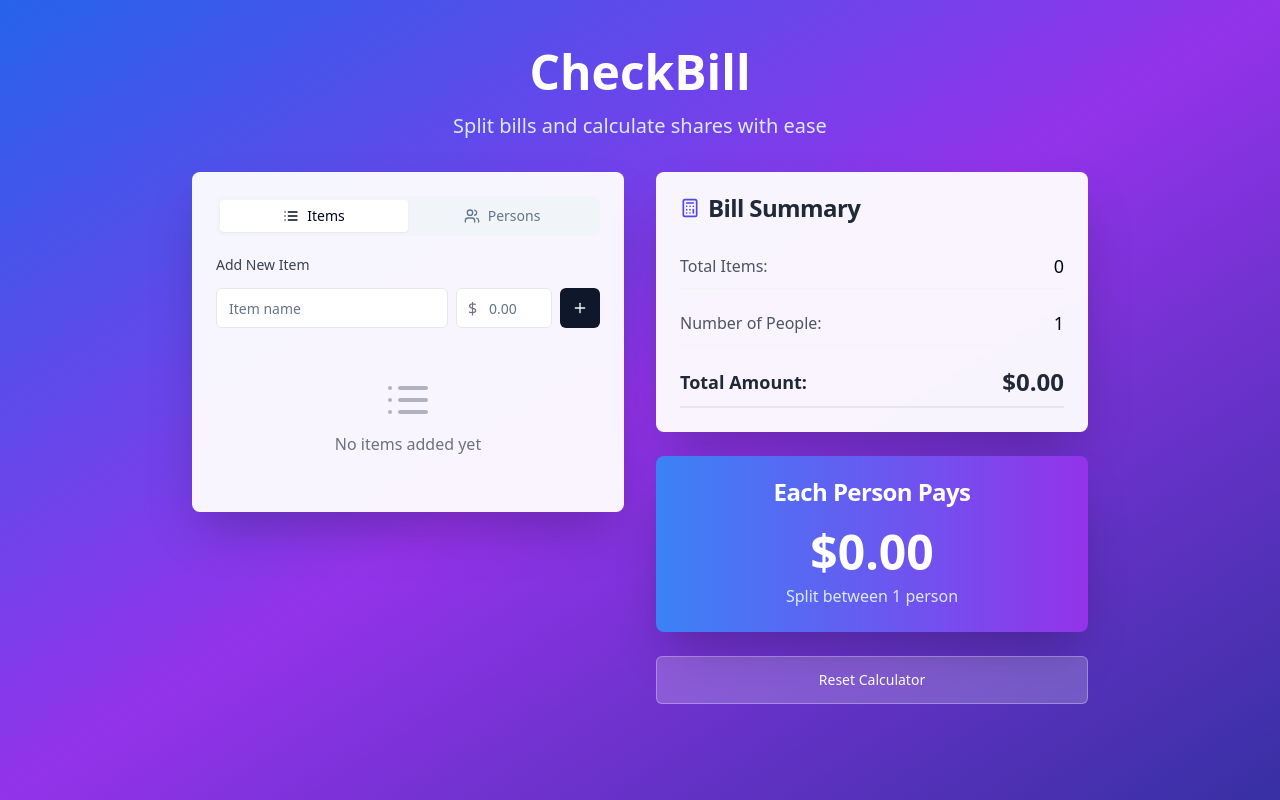
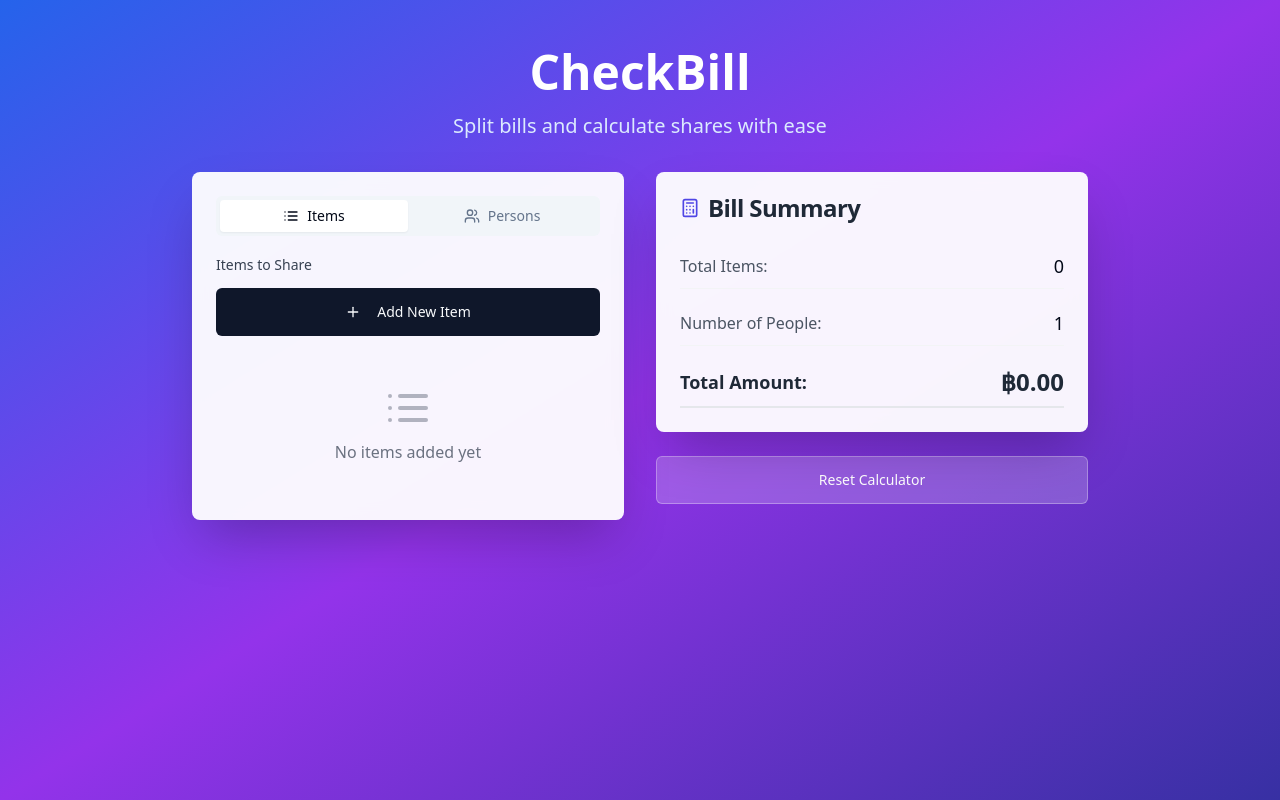
Before and after one commit to tchtan/tanbillsplit, a React (Vite) app: page / in a window 1280 px wide. Built offline with nearby package versions, Linux system fonts and the light colour scheme.

Commit message:
feat: Implement Baht currency and item sharing
-   Updated the app to use Baht currency.
-   Added a prompt to the first tab to input the number of people sharing an item, including a "select all" option.

```diff
--- a/src/pages/Index.tsx
+++ b/src/pages/Index.tsx
@@ -5,12 +5,15 @@ import { Input } from '@/components/ui/input';
 import { Label } from '@/components/ui/label';
 import { Button } from '@/components/ui/button';
 import { Tabs, TabsContent, TabsList, TabsTrigger } from '@/components/ui/tabs';
-import { Calculator, Users, Plus, Trash2, DollarSign, List } from 'lucide-react';
+import { Checkbox } from '@/components/ui/checkbox';
+import { Select, SelectContent, SelectItem, SelectTrigger, SelectValue } from '@/components/ui/select';
+import { Calculator, Users, Plus, Trash2, DollarSign, List, X } from 'lucide-react';
 
 interface Item {
   id: string;
   name: string;
   amount: number;
+  sharedBy: string[]; // Array of person IDs who share this item
 }
 
 interface Person {
@@ -24,27 +27,40 @@ const Index = () => {
   const [newItemName, setNewItemName] = useState<string>('');
   const [newItemAmount, setNewItemAmount] = useState<string>('');
   const [newPersonName, setNewPersonName] = useState<string>('');
+  const [showItemDialog, setShowItemDialog] = useState<boolean>(false);
+  const [selectedPersons, setSelectedPersons] = useState<string[]>([]);
 
   const totalAmount = items.reduce((sum, item) => sum + item.amount, 0);
-  const sharePerPerson = persons.length > 0 ? totalAmount / persons.length : 0;
 
   const formatCurrency = (amount: number) => {
-    return new Intl.NumberFormat('en-US', {
+    return new Intl.NumberFormat('th-TH', {
       style: 'currency',
-      currency: 'USD',
+      currency: 'THB',
     }).format(amount);
   };
 
+  const calculatePersonShare = (personId: string) => {
+    return items.reduce((sum, item) => {
+      if (item.sharedBy.includes(personId)) {
+        return sum + (item.amount / item.sharedBy.length);
+      }
+      return sum;
+    }, 0);
+  };
+
   const handleAddItem = () => {
-    if (newItemName.trim() && parseFloat(newItemAmount) > 0) {
+    if (newItemName.trim() && parseFloat(newItemAmount) > 0 && selectedPersons.length > 0) {
       const newItem: Item = {
         id: Date.now().toString(),
         name: newItemName.trim(),
         amount: parseFloat(newItemAmount),
+        sharedBy: selectedPersons,
       };
       setItems([...items, newItem]);
       setNewItemName('');
       setNewItemAmount('');
+      setSelectedPersons([]);
+      setShowItemDialog(false);
     }
   };
 
@@ -66,12 +82,38 @@ const Index = () => {
   const handleDeletePerson = (id: string) => {
     if (persons.length > 1) {
       setPersons(persons.filter(person => person.id !== id));
+      // Remove this person from all items
+      setItems(items.map(item => ({
+        ...item,
+        sharedBy: item.sharedBy.filter(personId => personId !== id)
+      })).filter(item => item.sharedBy.length > 0));
     }
   };
 
   const handleAmountChange = (e: React.ChangeEvent<HTMLInputElement>) => {
     const value = e.target.value.replace(/[^0-9.]/g, '');
     setNewItemAmount(value);
+  };
+
+  const handlePersonSelect = (personId: string, checked: boolean) => {
+    if (checked) {
+      setSelectedPersons([...selectedPersons, personId]);
+    } else {
+      setSelectedPersons(selectedPersons.filter(id => id !== personId));
+    }
+  };
+
+  const handleSelectAll = () => {
+    if (selectedPersons.length === persons.length) {
+      setSelectedPersons([]);
+    } else {
+      setSelectedPersons(persons.map(p => p.id));
+    }
+  };
+
+  const openItemDialog = () => {
+    setShowItemDialog(true);
+    setSelectedPersons([]);
   };
 
   return (
@@ -105,32 +147,13 @@ const Index = () => {
                   </TabsList>
 
                   <TabsContent value="items" className="space-y-4 mt-4">
-                    {/* Add Item Form */}
+                    {/* Add Item Button */}
                     <div className="space-y-3">
-                      <Label className="text-sm font-medium text-gray-700">Add New Item</Label>
-                      <div className="flex gap-2">
-                        <Input
-                          placeholder="Item name"
-                          value={newItemName}
-                          onChange={(e) => setNewItemName(e.target.value)}
-                          className="flex-1"
-                        />
-                        <div className="relative">
-                          <span className="absolute left-3 top-1/2 transform -translate-y-1/2 text-gray-500">
-                            $
-                          </span>
-                          <Input
-                            type="text"
-                            placeholder="0.00"
-                            value={newItemAmount}
-                            onChange={handleAmountChange}
-                            className="pl-8 w-24"
-                          />
-                        </div>
-                        <Button onClick={handleAddItem} size="icon">
-                          <Plus className="h-4 w-4" />
-                        </Button>
-                      </div>
+                      <Label className="text-sm font-medium text-gray-700">Items to Share</Label>
+                      <Button onClick={openItemDialog} className="w-full h-12">
+                        <Plus className="h-4 w-4 mr-2" />
+                        Add New Item
+                      </Button>
                     </div>
 
                     {/* Items List */}
@@ -148,6 +171,11 @@ const Index = () => {
                           >
                             <div className="flex-1">
                               <span className="font-medium text-gray-800">{item.name}</span>
+                              <div className="text-xs text-gray-500 mt-1">
+                                Shared by: {item.sharedBy.map(id =>
+                                  persons.find(p => p.id === id)?.name
+                                ).join(', ')}
+                              </div>
                             </div>
                             <div className="flex items-center gap-2">
                               <span className="font-semibold text-green-600">
@@ -197,7 +225,7 @@ const Index = () => {
                           </div>
                           <div className="flex items-center gap-2">
                             <span className="font-semibold text-blue-600">
-                              {formatCurrency(sharePerPerson)}
+                              {formatCurrency(calculatePersonShare(person.id))}
                             </span>
                             {persons.length > 1 && (
                               <Button
@@ -247,25 +275,6 @@ const Index = () => {
               </CardContent>
             </Card>
 
-            {/* Per Person Card */}
-            <Card className="backdrop-blur-sm bg-gradient-to-r from-blue-500 to-purple-600 text-white shadow-2xl border-0 animate-scale-in">
-              <CardHeader>
-                <CardTitle className="text-white text-center">
-                  Each Person Pays
-                </CardTitle>
-              </CardHeader>
-              <CardContent>
-                <div className="text-center">
-                  <div className="text-4xl md:text-5xl font-bold mb-2">
-                    {formatCurrency(sharePerPerson)}
-                  </div>
-                  <div className="text-blue-100">
-                    Split between {persons.length} {persons.length === 1 ? 'person' : 'people'}
-                  </div>
-                </div>
-              </CardContent>
-            </Card>
-
             {/* Reset Button */}
             <Button
               onClick={() => {
@@ -282,6 +291,92 @@ const Index = () => {
             </Button>
           </div>
         </div>
+
+        {/* Item Dialog */}
+        {showItemDialog && (
+          <div className="fixed inset-0 bg-black/50 flex items-center justify-center p-4 z-50">
+            <Card className="w-full max-w-md bg-white">
+              <CardHeader className="flex flex-row items-center justify-between">
+                <CardTitle>Add New Item</CardTitle>
+                <Button
+                  variant="ghost"
+                  size="icon"
+                  onClick={() => setShowItemDialog(false)}
+                >
+                  <X className="h-4 w-4" />
+                </Button>
+              </CardHeader>
+              <CardContent className="space-y-4">
+                <div className="space-y-2">
+                  <Label>Item Name</Label>
+                  <Input
+                    placeholder="Item name"
+                    value={newItemName}
+                    onChange={(e) => setNewItemName(e.target.value)}
+                  />
+                </div>
+
+                <div className="space-y-2">
+                  <Label>Amount (THB)</Label>
+                  <div className="relative">
+                    <span className="absolute left-3 top-1/2 transform -translate-y-1/2 text-gray-500">
+                      ฿
+                    </span>
+                    <Input
+                      type="text"
+                      placeholder="0.00"
+                      value={newItemAmount}
+                      onChange={handleAmountChange}
+                      className="pl-8"
+                    />
+                  </div>
+                </div>
+
+                <div className="space-y-2">
+                  <div className="flex items-center justify-between">
+                    <Label>Who shares this item?</Label>
+                    <Button
+                      variant="outline"
+                      size="sm"
+                      onClick={handleSelectAll}
+                    >
+                      {selectedPersons.length === persons.length ? 'Deselect All' : 'Select All'}
+                    </Button>
+                  </div>
+                  <div className="space-y-2 max-h-32 overflow-y-auto">
+                    {persons.map((person) => (
+                      <div key={person.id} className="flex items-center space-x-2">
+                        <Checkbox
+                          id={person.id}
+                          checked={selectedPersons.includes(person.id)}
+                          onCheckedChange={(checked) => handlePersonSelect(person.id, checked as boolean)}
+                        />
+                        <Label htmlFor={person.id}>{person.name}</Label>
+                      </div>
+                    ))}
+                  </div>
+                </div>
+
+                <div className="flex gap-2 pt-4">
+                  <Button
+                    variant="outline"
+                    onClick={() => setShowItemDialog(false)}
+                    className="flex-1"
+                  >
+                    Cancel
+                  </Button>
+                  <Button
+                    onClick={handleAddItem}
+                    disabled={!newItemName.trim() || !parseFloat(newItemAmount) || selectedPersons.length === 0}
+                    className="flex-1"
+                  >
+                    Add Item
+                  </Button>
+                </div>
+              </CardContent>
+            </Card>
+          </div>
+        )}
       </div>
     </div>
   );
```
